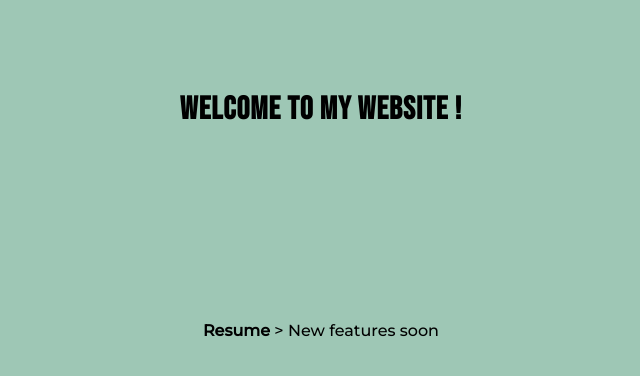
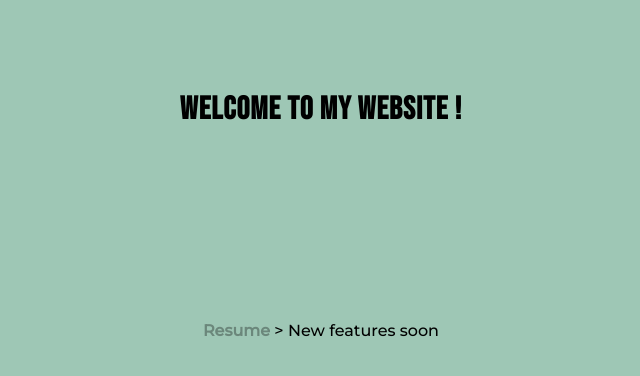
Before and after one commit to Gorrog87/cv-react, a React (Create React App) app: page / in a window 1280 px wide. In both pictures the pointer is over the link "Resume". Shown: the top 376 px of the page, without its empty margins (319-959 px from the left). Built offline with nearby package versions, Linux system fonts and the light colour scheme.

Commit message:
added hover style to resume link

```diff
--- a/src/home.css
+++ b/src/home.css
@@ -24,6 +24,7 @@ p {
   flex-direction: column;
   align-items: center;
 }
+
 .home p {
   margin: 0 0 0 0;
   white-space: break-spaces;
@@ -46,18 +47,12 @@ p {
 }
 
 #resume {
-  /* display: flex;
-  justify-content: center; */
   text-decoration: none;
   color: #000000;
 }
 
-#arrow {
-  /* margin-bottom: 5%;
-  margin-left: 2%; */
+#resume:hover {
+  color: #00000052;
+  transition: 0.3s;
+  /* transform: translateY(10px);    <-----   just to keep a reminder on how to do     */
 }
-
-#new-feature {
-  /* margin-bottom: 5%;
-  margin-left: -23%; */
-}
```
